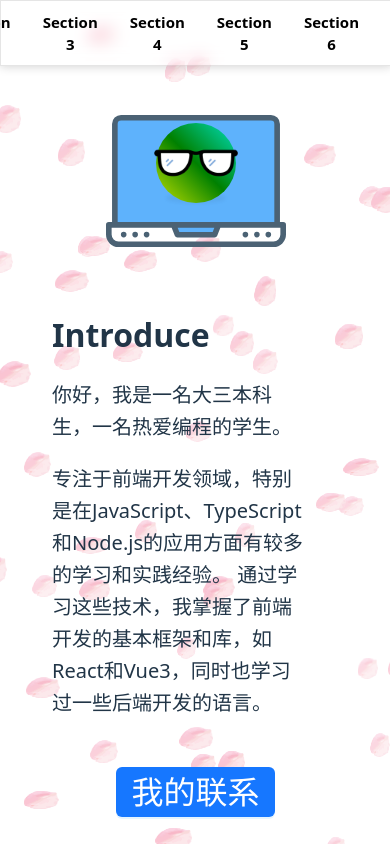
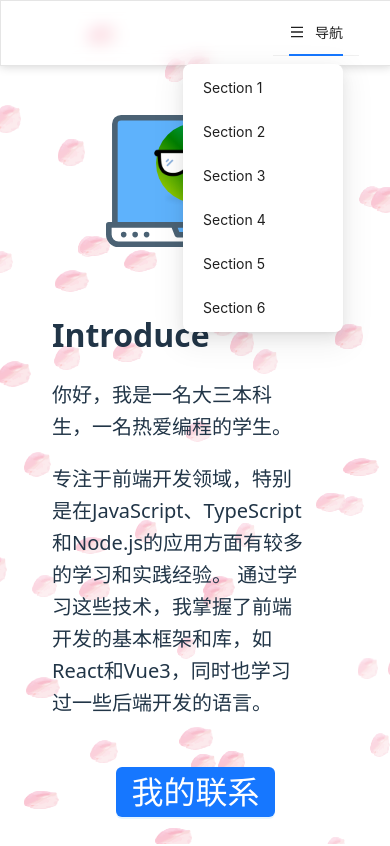
Before and after one commit to aihixi/myweb, a React (Vite) app: page / in a window 390 px wide. Shown: the top 846 px of the page. Built offline with nearby package versions, Linux system fonts and the light colour scheme.

Commit message:
导航栏mobile样式

```diff
--- a/package.json
+++ b/package.json
@@ -16,6 +16,7 @@
     "react": "^19.1.1",
     "react-dom": "^19.1.1",
     "react-icons": "^5.5.0",
+    "react-responsive": "^10.0.1",
     "vanilla-tilt": "^1.8.1"
   },
   "devDependencies": {
--- a/src/components/myanimation/myShpere/Shpere.tsx
+++ b/src/components/myanimation/myShpere/Shpere.tsx
@@ -48,7 +48,7 @@ const Sphere: React.FC = () => {
             <img src={Glasses} alt="Glasses" className="glasses" />
           </div>
           <div className="part2ballshadow" ref={ballShadowRef}/>
-          <div style={{ width: '450px', display: 'flex', justifyContent: 'right' }}>
+          <div style={{ width: '400px', display: 'flex', justifyContent: 'right' }}>
             <div className='mymouse' ref={mymouseRef} >
               <CiDesktopMouse2 size={64} />
             </div>
--- a/src/components/newanchor/NewAnchor.css
+++ b/src/components/newanchor/NewAnchor.css
@@ -18,6 +18,11 @@
   gap: 32px;
   box-shadow: 0 0px 10px 0.1px rgba(0, 0, 0, 0.2)!important;
   z-index: 1000;
+}
+
+.nav-options {
+  background-color: antiquewhite;
+  width: 100%;
 }
 
 /* 链接样式 */
--- a/src/components/newanchor/NewAnchor.tsx
+++ b/src/components/newanchor/NewAnchor.tsx
@@ -1,5 +1,10 @@
 import React, { useEffect, useState } from "react";
+
 import { motion } from "framer-motion";
+import { useMediaQuery } from "react-responsive";
+import type { MenuProps } from 'antd';
+import { Menu } from 'antd';
+
 import "./NewAnchor.css";
 
 import Part1 from '../../views/part1/Part1';
@@ -9,6 +14,8 @@ import Part4 from '../../views/part4/Part4';
 import Part5 from '../../views/part5/Part5';
 import Part6 from '../../views/part6/Part6';
 
+import { RiMenuFill } from "react-icons/ri";
+
 const sections = [
   { id: "section1", label: "Section 1" },
   { id: "section2", label: "Section 2" },
@@ -16,6 +23,24 @@ const sections = [
   { id: "section4", label: "Section 4" },
   { id: "section5", label: "Section 5" },
   { id: "section6", label: "Section 6" }
+];
+
+type MenuItem = Required<MenuProps>['items'][number];
+
+const items: MenuItem[] = [
+  {
+    key: 'sub1',
+    label: '导航',
+    icon: <RiMenuFill size={16} />,
+    children: [
+      { key: "section1", label: "Section 1" },
+      { key: "section2", label: "Section 2" },
+      { key: "section3", label: "Section 3" },
+      { key: "section4", label: "Section 4" },
+      { key: "section5", label: "Section 5" },
+      { key: "section6", label: "Section 6" }
+    ],
+  },
 ];
 
 const NewAchor: React.FC = () => {
@@ -66,6 +91,44 @@ const NewAchor: React.FC = () => {
 
   };
 
+  const isMobile = useMediaQuery({ maxWidth: 768 });
+
+  const [current, setCurrent] = useState('mail');
+
+  const onClick: MenuProps['onClick'] = (e) => {
+    console.log('click ', e);
+    setCurrent(e.key);
+
+    switch (e.key) {
+      case 'section1':
+        console.log('你点击了 Option 1');
+        document.getElementById('section1')?.scrollIntoView({ behavior: 'smooth' });
+        // 执行 Option 1 的逻辑
+        break;
+      case 'section2':
+        console.log('你点击了 Option 2');
+        document.getElementById('section2')?.scrollIntoView({ behavior: 'smooth' });
+        // 执行 Option 2 的逻辑
+        break;
+      case 'section3':
+        console.log('你点击了 Option 3');
+        document.getElementById('section3')?.scrollIntoView({ behavior: 'smooth' });
+        break;
+      case 'section4':
+        console.log('你点击了 Option 4');
+        document.getElementById('section4')?.scrollIntoView({ behavior: 'smooth' });
+        break;
+      case 'section5':
+        console.log('你点击了 Option 5');
+        document.getElementById('section5')?.scrollIntoView({ behavior: 'smooth' });
+        break;
+      case 'section6':
+        console.log('你点击了 Option 6');
+        document.getElementById('section6')?.scrollIntoView({ behavior: 'smooth' });
+        break;
+    }
+  };
+
 
   return (
     <div
@@ -78,7 +141,18 @@ const NewAchor: React.FC = () => {
         animate={inView ? "visible" : "hidden"}
         variants={variants}
       >
-        {sections.map((s) => (
+        {isMobile ? (
+          <Menu
+            onClick={onClick}
+            style={{ backgroundColor: 'transparent' }}
+            defaultSelectedKeys={['1']}
+            defaultOpenKeys={['sub1']}
+            selectedKeys={[current]}
+            mode="horizontal"
+            items={items}
+          />
+        ) : (
+          sections.map((s) => (
             <a
               key={s.id}
               href={`#${s.id}`}
@@ -86,7 +160,8 @@ const NewAchor: React.FC = () => {
             >
               {s.label}
             </a>
-        ))}
+          ))
+        )}
       </motion.nav>
 
       {/* 页面内容 */}
```
Also changed, not shown: 2 other files (tests, documents, lock files or other folders). Lines whose indentation alone changed are shown as unchanged.
